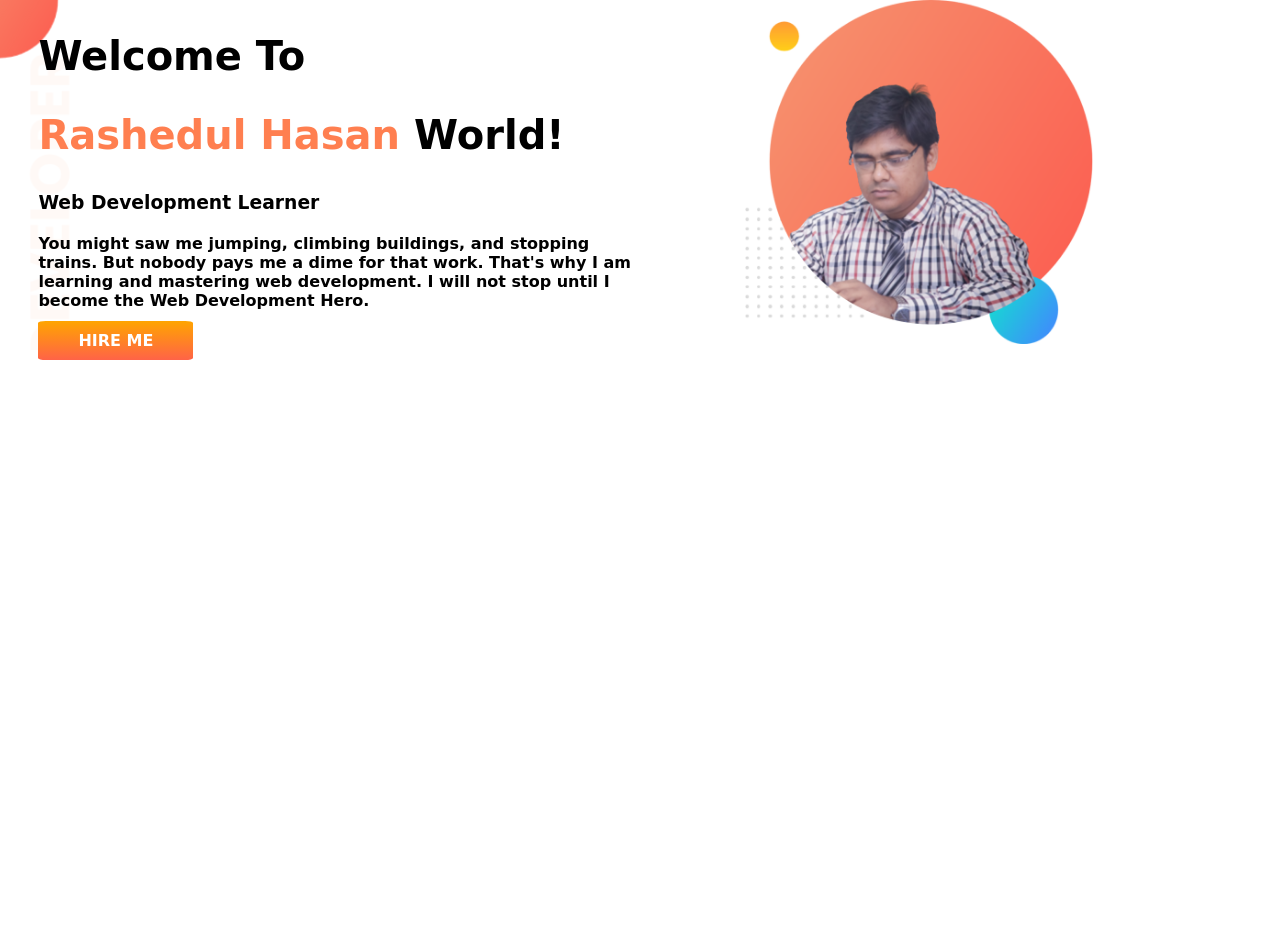
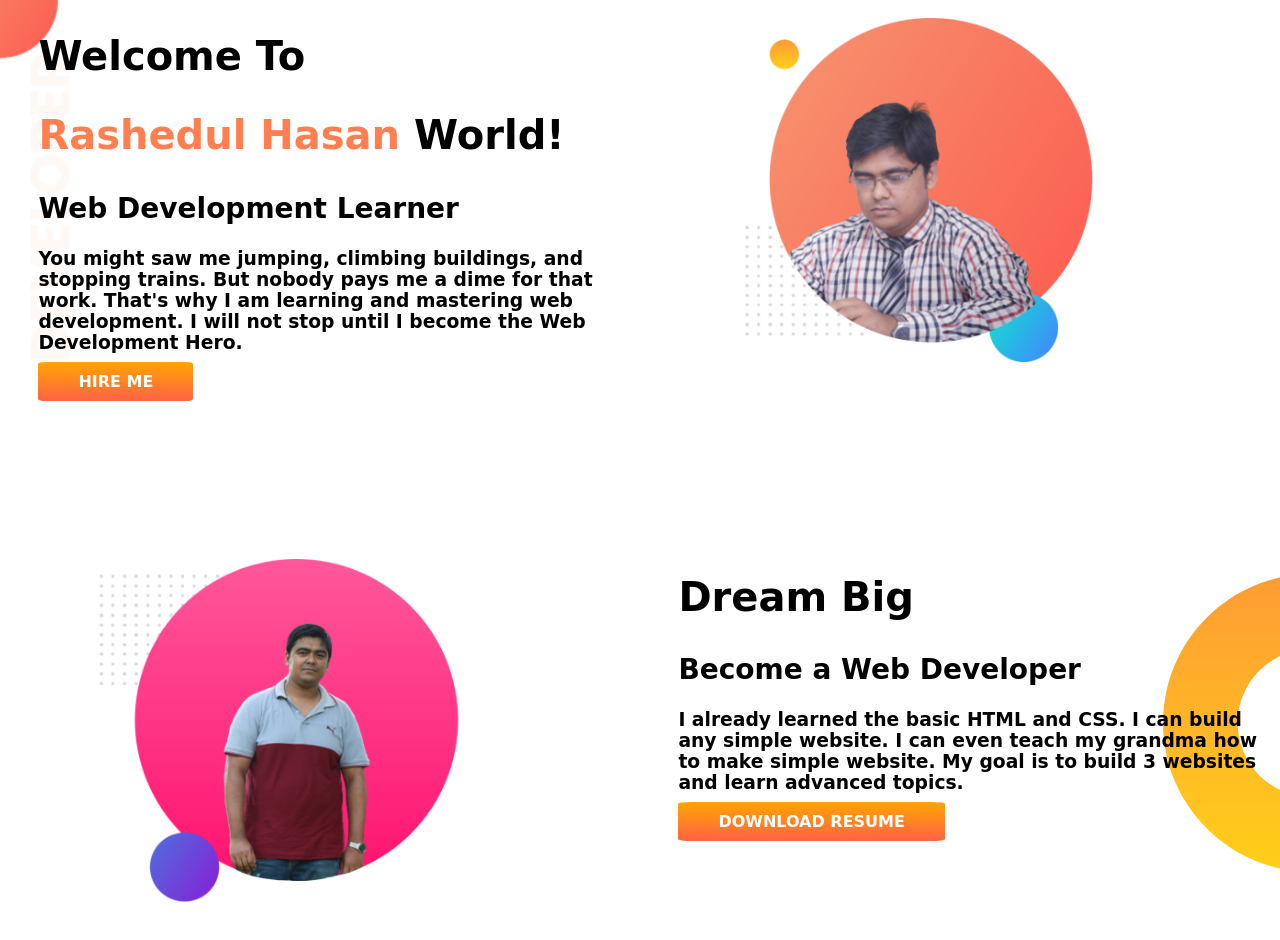
Before and after one commit to rashedul24/swarno-portfolio, a plain HTML site: page index.html in a window 1280 px wide. Before the commit the page ends 800 px from the top, so only its background shows below. Drawn offline with Linux system fonts and the light colour scheme; a web font is replaced by a local one.

Commit message:
second-part

```diff
--- a/index.html
+++ b/index.html
@@ -19,18 +19,43 @@
       <div class="part-1">
         <h1>Welcome To</h1>
         <h1><span class="heading-name"> Rashedul Hasan </span> World!</h1>
-        <h3>Web Development Learner</h3>
-        <h4>
+        <h2>Web Development Learner</h2>
+        <h3>
           You might saw me jumping, climbing buildings, and stopping trains. But
           nobody pays me a dime for that work. That's why I am learning and
           mastering web development. I will not stop until I become the Web
           Development Hero.
-        </h4>
-        <a class="hire-me" target="_blank" href="https://www.linkedin.com/in/rashedul-hasan-66b733159/">HIRE ME</a>
+        </h3>
+        <a
+          class="hire-me"
+          target="_blank"
+          href="https://www.linkedin.com/in/rashedul-hasan-66b733159/"
+          >HIRE ME</a
+        >
       </div>
       <div class="part-1">
         <img src="images/bb.png" alt="image" />
       </div>
     </section>
+    <section class="mid-banner">
+      <div class="part-2">
+        <img src="images/tm.png" alt="image" />
+      </div>
+      <div class="part-2">
+        <h1>Dream Big</h1>
+        <h2>Become a Web Developer</h2>
+        <h3>
+          I already learned the basic HTML and CSS. I can build any simple
+          website. I can even teach my grandma how to make simple website. My
+          goal is to build 3 websites and learn advanced topics.
+        </h3>
+        <a
+          class="download-resume"
+          target="_blank"
+          href="https://www.linkedin.com/in/rashedul-hasan-66b733159/"
+          >DOWNLOAD RESUME</a
+        >
+      </div>
+    </section>
   </body>
 </html>
--- a/style.css
+++ b/style.css
@@ -5,11 +5,15 @@ body{
 h1{
   font-size: 40px;
 }
+h2{
+  font-size: 28px;
+}
 .heading-name{
 color: coral;
 }
 section{
   display: flex;
+  margin-bottom: 150px;
 }
 .part-1{
  width: 50%;
@@ -17,7 +21,16 @@ section{
 }
 .part-1 img{
   width: 80%;
+  padding-top: 3%;
 }
+.part-2{
+  width: 50%;
+  padding-left: 3%;
+ }
+ .part-2 img{
+   width: 80%;
+   padding-top: 3%;
+ }
 .hire-me{
   text-decoration: none;
   background-image: linear-gradient(orange, tomato);
@@ -30,3 +43,16 @@ section{
   background-image: url(images/top-banner.png);
   background-repeat: no-repeat;
 }
+.download-resume{
+  text-decoration: none;
+  background-image: linear-gradient(orange, tomato);
+  color: white;
+  padding: 10px 40px ;
+  font-weight: 700;
+  border-radius: 5%;
+}
+.mid-banner{
+  background-image: url(images/mid-banner.png);
+  background-repeat: no-repeat;
+  background-position: right;
+}
```
Also changed, not shown: images/down-banner.png (renamed from images/exp-bg.png), images/mid-banner.png (renamed from images/dream-bg.png).
